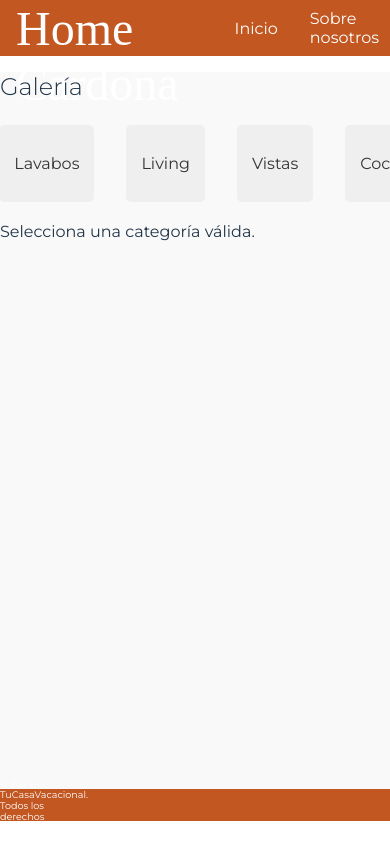
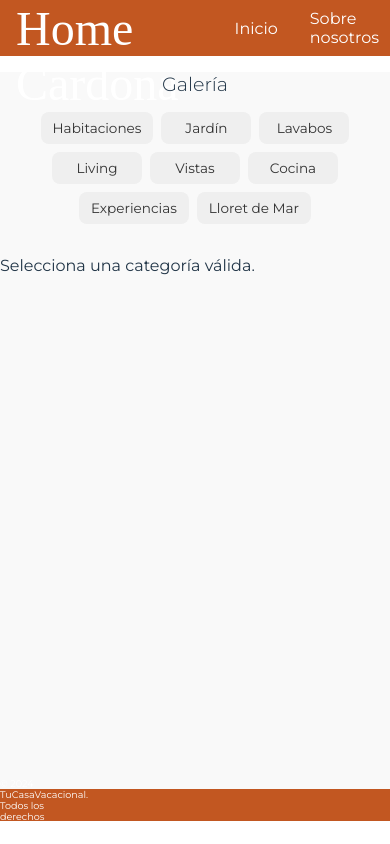
Before and after one commit to SaraJoLo/H.H.Cardona, a React (Vite) app: page /gallery in a window 390 px wide. Shown: the top 844 px of the page. Built offline with nearby package versions, Linux system fonts and the light colour scheme; a web font is replaced by a local one.

Commit message:
responsive design gallery page

```diff
--- a/src/pages/Gallery/gallery.scss
+++ b/src/pages/Gallery/gallery.scss
@@ -12,65 +12,68 @@
     font-weight: 300;
     margin-bottom: 1.5rem;
     text-align: left;
-    padding-right: 79%;
+    padding-right: 80%;
   }
 
   .category-selector {
     display: flex;
+    flex-wrap: wrap;
     justify-content: center;
-    margin-bottom: 20px;
+    gap: 1rem;
+    margin-bottom: 2rem;
 
     button {
       font-family: 'Montserrat', sans-serif;
-      padding: 10px 15px;
-      margin-left: 2rem;
+      padding: 0.75rem 1rem;
       font-size: 1rem;
       border: none;
-      border-radius: 5px;
+      border-radius: 0.5rem;
       color: #333;
       cursor: pointer;
-      transition: background-color 0.3s ease;
+      transition: background-color 0.3s ease, box-shadow 0.3s ease;
+      min-width: 7.5rem;
 
       &:hover {
         background-color: #d1d1d1;
+        box-shadow: 0 0.125rem 0.25rem rgba(0, 0, 0, 0.2);
       }
 
       &.active {
         background-color: #505801;
         color: white;
         font-weight: bold;
-        box-shadow: 0 4px 6px rgba(0, 0, 0, 0.1);
+        box-shadow: 0 0.25rem 0.375rem rgba(0, 0, 0, 0.2);
       }
     }
   }
 
   .image-gallery {
     display: grid;
-    grid-template-columns: repeat(auto-fit, minmax(250px, 1fr));
-    gap: 15px;
+    grid-template-columns: repeat(auto-fit, minmax(15rem, 1fr));
+    gap: 1rem;
 
     .image-container {
       overflow: hidden;
-      border-radius: 10px;
-      box-shadow: 0 4px 6px rgba(0, 0, 0, 0.1);
+      border-radius: 0.625rem;
+      box-shadow: 0 0.25rem 0.375rem rgba(0, 0, 0, 0.1);
       transition: transform 0.3s ease, box-shadow 0.3s ease;
+      cursor: pointer;
 
       img {
         width: 100%;
         height: auto;
-        max-height: 300px;
-        display: block;
+        max-height: 18.75rem;
         object-fit: cover;
-        border-radius: 8px;
+        border-radius: 0.5rem;
         transition: transform 0.3s ease;
       }
 
       &:hover {
         transform: scale(1.05);
-        box-shadow: 0 6px 10px rgba(0, 0, 0, 0.2);
+        box-shadow: 0 0.375rem 0.625rem rgba(0, 0, 0, 0.2);
 
         img {
-          transform: scale(1);
+          transform: scale(1.1);
         }
       }
     }
@@ -92,17 +95,21 @@
       position: relative;
       max-width: 90%;
       max-height: 90%;
+      padding: 1rem;
 
       img {
-        max-width: 100%;
-        max-height: 100%;
-        border-radius: 8px;
+        max-width: 40rem;
+        max-height: 40rem;
+        width: 100%;
+        height: auto;
+        object-fit: contain;
+        border-radius: 0.5rem;
       }
 
       .close-button {
         position: absolute;
-        top: 10px;
-        right: 10px;
+        top: 0.5rem;
+        right: 0.5rem;
         background: none;
         border: none;
         color: white;
@@ -111,4 +118,75 @@
       }
     }
   }
+
+  @media screen and (max-width: 768px) {
+    h1 {
+      font-size: 1.4rem;
+      text-align: center;
+      padding-right: 0;
+      margin-bottom: 1rem;
+    }
+
+    .category-selector {
+      gap: 0.75rem;
+
+      button {
+        padding: 0.625rem 0.875rem;
+        font-size: 0.9rem;
+        min-width: 6.25rem;
+      }
+    }
+
+    .image-gallery {
+      grid-template-columns: repeat(auto-fit, minmax(12rem, 1fr));
+      gap: 0.75rem;
+
+      .image-container img {
+        max-height: 15rem;
+      }
+    }
+    .image-container:hover {
+      transform: none;
+      box-shadow: none;
+
+      img {
+        transform: none;
+      }
+    }
+  }
+
+  @media screen and (max-width: 480px) {
+    h1 {
+      font-size: 1.2rem;
+      margin-bottom: 1rem;
+    }
+
+    .category-selector {
+      gap: 0.5rem;
+
+      button {
+        padding: 0.5rem 0.75rem;
+        font-size: 0.85rem;
+        min-width: 5.625rem;
+
+      }
+    }
+
+    .image-gallery {
+      grid-template-columns: repeat(auto-fit, minmax(10rem, 1fr));
+      gap: 0.5rem;
+
+      .image-container img {
+        max-height: 12.5rem;
+      }
+    }
+    .image-container:hover {
+      transform: none;
+      box-shadow: none;
+
+      img {
+        transform: none;
+      }
+    }
+  }
 }
```
